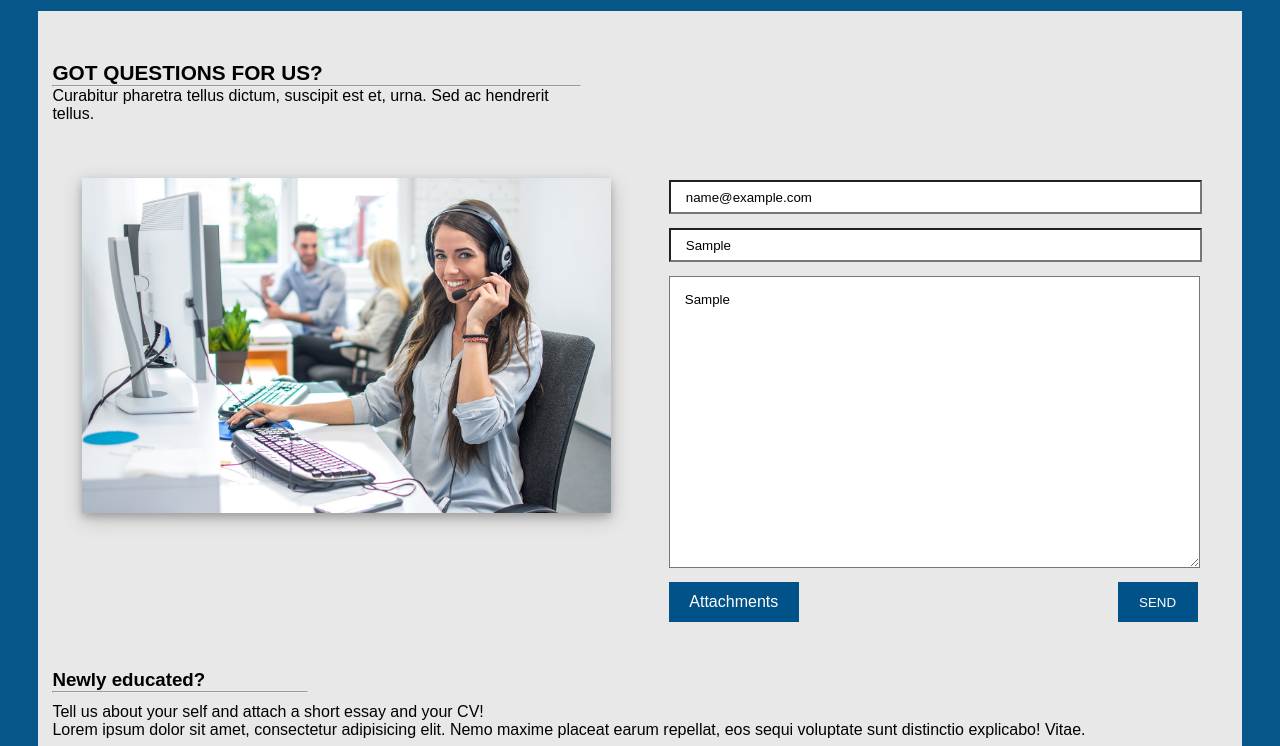
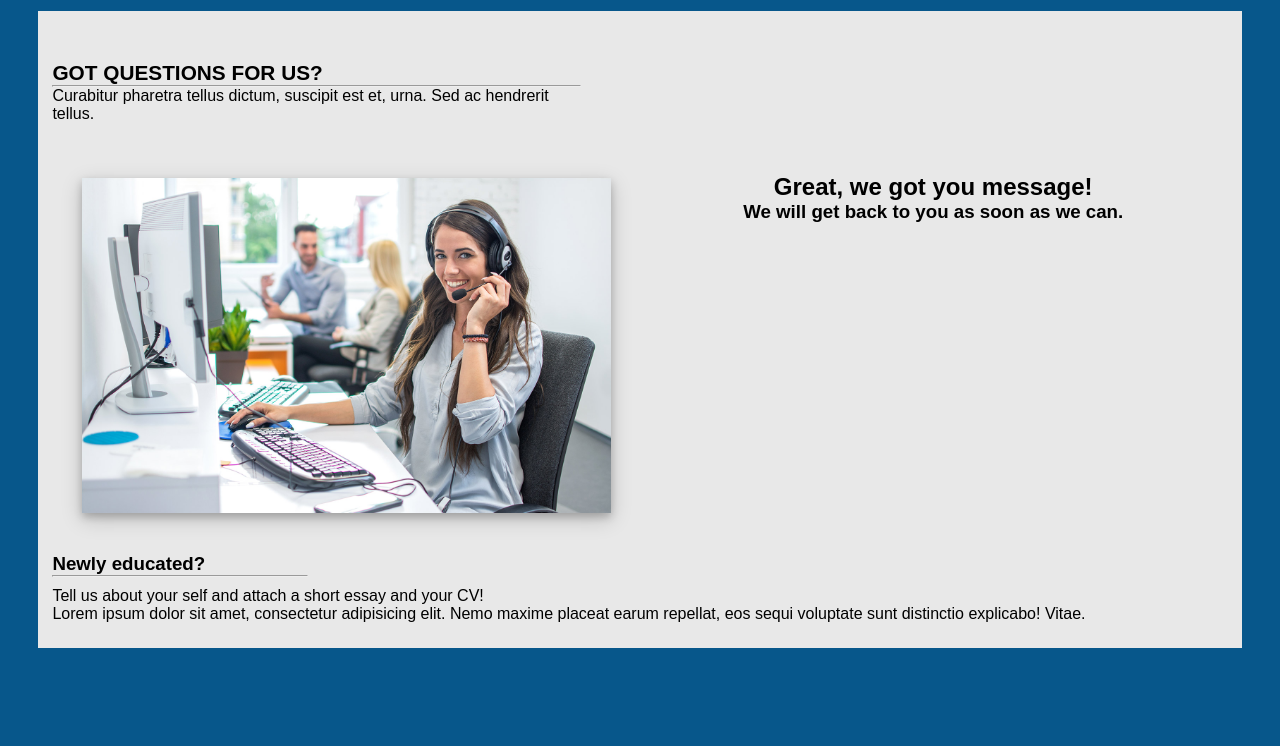
Before and after one commit to sljovshin/NoroffProjectExamFall2019, a plain HTML site: page HTML/contact.html in a window 1280 px wide. Both pictures are taken after typing "name@example.com", "Sample", "Sample" into the empty fields and a click on the input "SEND". Shown: the part 54-800 px from the top of the page. Drawn offline with Linux system fonts and the light colour scheme.

Commit message:
more finish touches

```diff
--- a/CSS/contact.css
+++ b/CSS/contact.css
@@ -27,8 +27,13 @@ h1 {
     flex-direction: column;
 }
 
+#sentMessage {
+    align-self: center;
+    text-align: center;
+}
+
 #contact input, textarea {
-    margin: 7px 0;
+    margin: 3px 0 7px 0;
 }
 
 #contact input {
--- a/HTML/contact.html
+++ b/HTML/contact.html
@@ -34,8 +34,11 @@
             <section id="bottom">
                 <img src="../IMAGES/contact/AdobeStock_216424559edit.jpg" alt="customer relations employee">
                 <form id="contact" action="" method="post">
-                    <input id="email" type="email" name="eMail" placeholder="E-mail">
+                    <label for="eMail">E-mail</label>
+                    <input id="e-mail" type="email" name="eMail" placeholder="E-mail">
+                    <label for="subject">Subject</label>
                     <input id="subject" type="text" name="subject" placeholder="Subject">
+                    <label for="message">Message</label>
                     <textarea id="message" name="message" placeholder="Message"></textarea>
                     <div id="buttons">
                         <div>
--- a/JS/contact.js
+++ b/JS/contact.js
@@ -2,36 +2,53 @@
 
 let submitContact = document.getElementById('submitContact');
 submitContact.addEventListener('click', validateForm);
-
+let form = document.getElementById('contact');
 let subject = document.getElementById('subject');
 let message = document.getElementById('message');
-let email = document.getElementById('email');
+let e_mail = document.getElementById('e-mail');
 
-console.log(email);
+const contactFormContent = form.innerHTML;
 
 function validateForm(){
     event.preventDefault();
-
+    let sub, em, mes;
     if (validator.text(subject) === false) {
         subject.style.backgroundColor= "rgba(253, 114, 114, 0.6)"
+        sub = false;
     }
     else {
         subject.style.backgroundColor= "#fff"
+        sub = true;
     }
 
     if (validator.text(message) === false) {
         message.style.backgroundColor= "rgba(253, 114, 114, 0.6)"
+        mes = false;
     }
     else {
         message.style.backgroundColor= "#fff";
+        mes = true;
     }
 
-    if (validator.eMail(email) === false) {
-        email.style.backgroundColor= "rgba(253, 114, 114, 0.6)"
+    if (validator.eMail(e_mail) === false) {
+        e_mail.style.backgroundColor= "rgba(253, 114, 114, 0.6)"
+        em = false;
     }
     else {
-        email.style.backgroundColor= "#fff"
+        e_mail.style.backgroundColor= "#fff"
+        em = true;
     }
+
+    if (sub === true && mes === true && em === true) {
+      form.innerHTML = '<div id="sentMessage">' +
+                       '<h2>Great, we got you message!</h2>' +
+                       '<h3>We will get back to you as soon as we can.</h3>' +
+                       '</div>';
+    }
+    let waiting = setInterval(()=> {
+      form.innerHTML = contactFormContent;
+      clearInterval(waiting);
+    }, 6000);
 }
 let validator = {
     textpattern  : /.*\S.*/ ,
```
